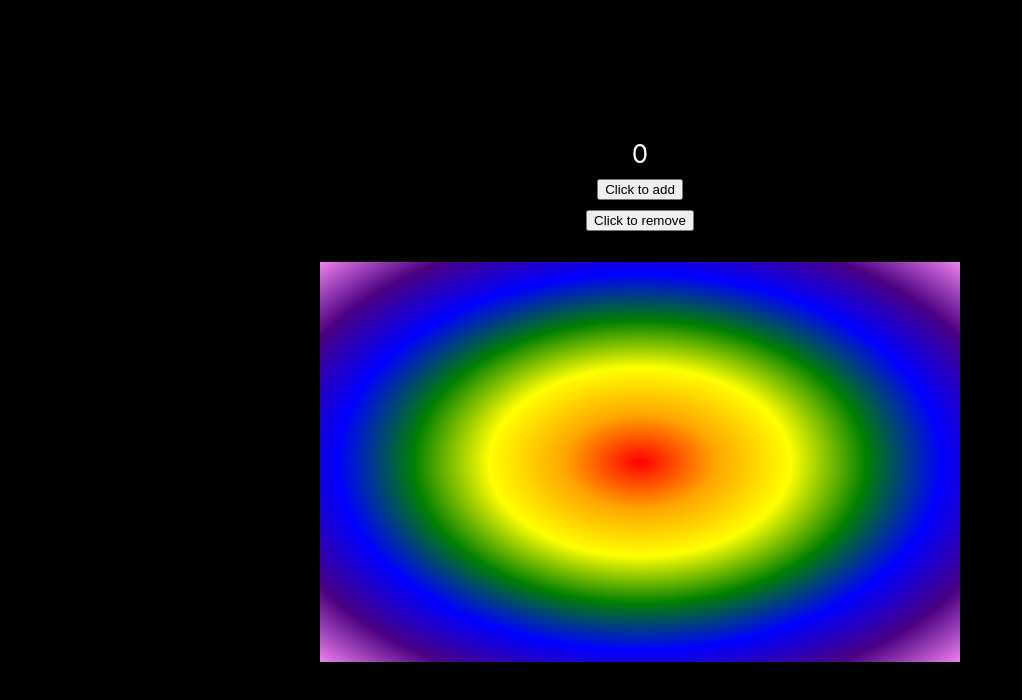
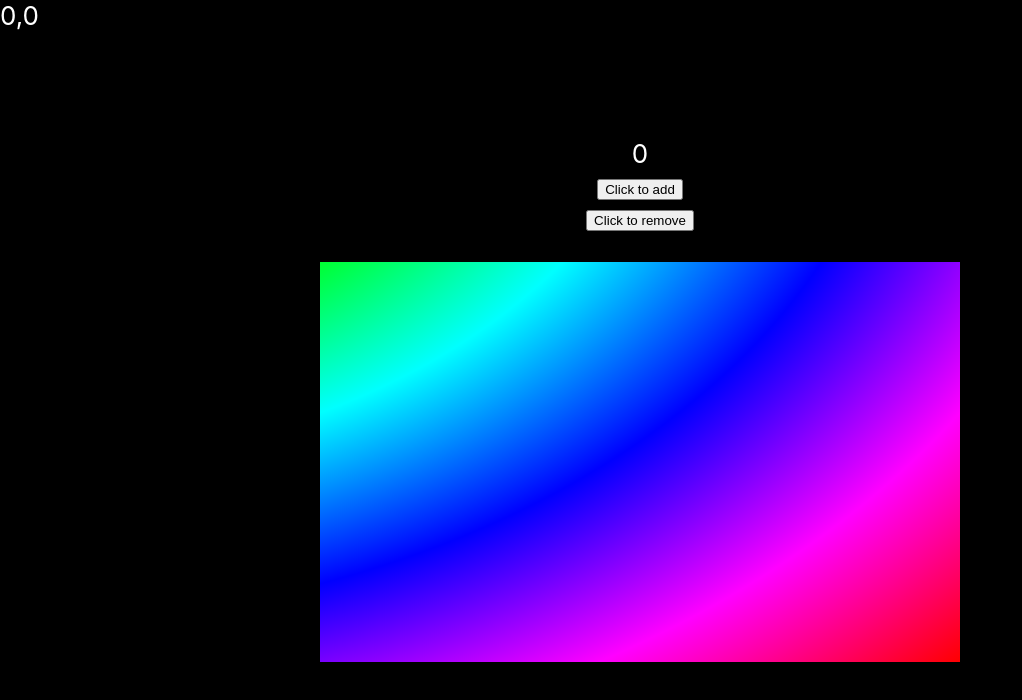
Before and after one commit to CadeWeiskopf/React-TS---Stupid-App, a React (Create React App) app: page / in a window 1280 px wide. Shown: the top 700 px of the page, without its empty margins (0-1022 px from the left). Built offline with nearby package versions, Linux system fonts and the light colour scheme.

Commit message:
Radial gradient follows you

```diff
--- a/src/App.css
+++ b/src/App.css
@@ -1,6 +1,7 @@
 :root {
   --count-background-color: #282c34;
   --count-text-color: white;
+  --rainbow-at: 0% 0%;
 }
 
 .App {
@@ -16,7 +17,16 @@
 }
 
 .rainbow {
-  background: radial-gradient(red, orange, yellow, green, blue, indigo, violet);
+  background: radial-gradient(
+    at var(--rainbow-at),
+    #ff0000,
+    #ffff00,
+    #00ff00,
+    #00ffff,
+    #0000ff,
+    #ff00ff,
+    #ff0000
+  );
   min-width: 50vw;
   width: 50vw;
   min-height: 50vh;
--- a/src/App.tsx
+++ b/src/App.tsx
@@ -20,8 +20,37 @@ function App() {
     );
   }, [count]);
 
+  const [mouseX, setMouseX] = useState<number>(0);
+  const [mouseY, setMouseY] = useState<number>(0);
+  useEffect(() => {
+    const handleMouseMove = (event: MouseEvent) => {
+      setMouseX(event.clientX);
+      setMouseY(event.clientY);
+    };
+    window.addEventListener("mousemove", handleMouseMove);
+
+    // Remove the event listener when the component unmounts
+    return () => {
+      window.removeEventListener("mousemove", handleMouseMove);
+    };
+  }, []);
+  useEffect(() => {
+    const rainbowDiv = document.getElementById("rainbow-div-id");
+    if (rainbowDiv === null) return;
+
+    const distanceFromTop = rainbowDiv.offsetTop;
+    const distanceFromLeft = rainbowDiv.offsetLeft;
+    document.documentElement.style.setProperty(
+      "--rainbow-at",
+      `${mouseX - distanceFromLeft}px ${mouseY - distanceFromTop}px`
+    );
+  }, [mouseX, mouseY]);
+
   return (
     <div className="App">
+      <div style={{ top: 0, left: 0, position: "absolute" }}>
+        {mouseX},{mouseY}
+      </div>
       {count}
       <Counter count={count} handleSetCount={handleSetCount} />
       <br />
--- a/src/components/Rainbow.tsx
+++ b/src/components/Rainbow.tsx
@@ -3,7 +3,7 @@ interface RainbowProps {}
 const Rainbow: React.FunctionComponent<RainbowProps> = ({}) => {
   return (
     <div>
-      <div className="rainbow"></div>
+      <div id="rainbow-div-id" className="rainbow"></div>
     </div>
   );
 };
```
